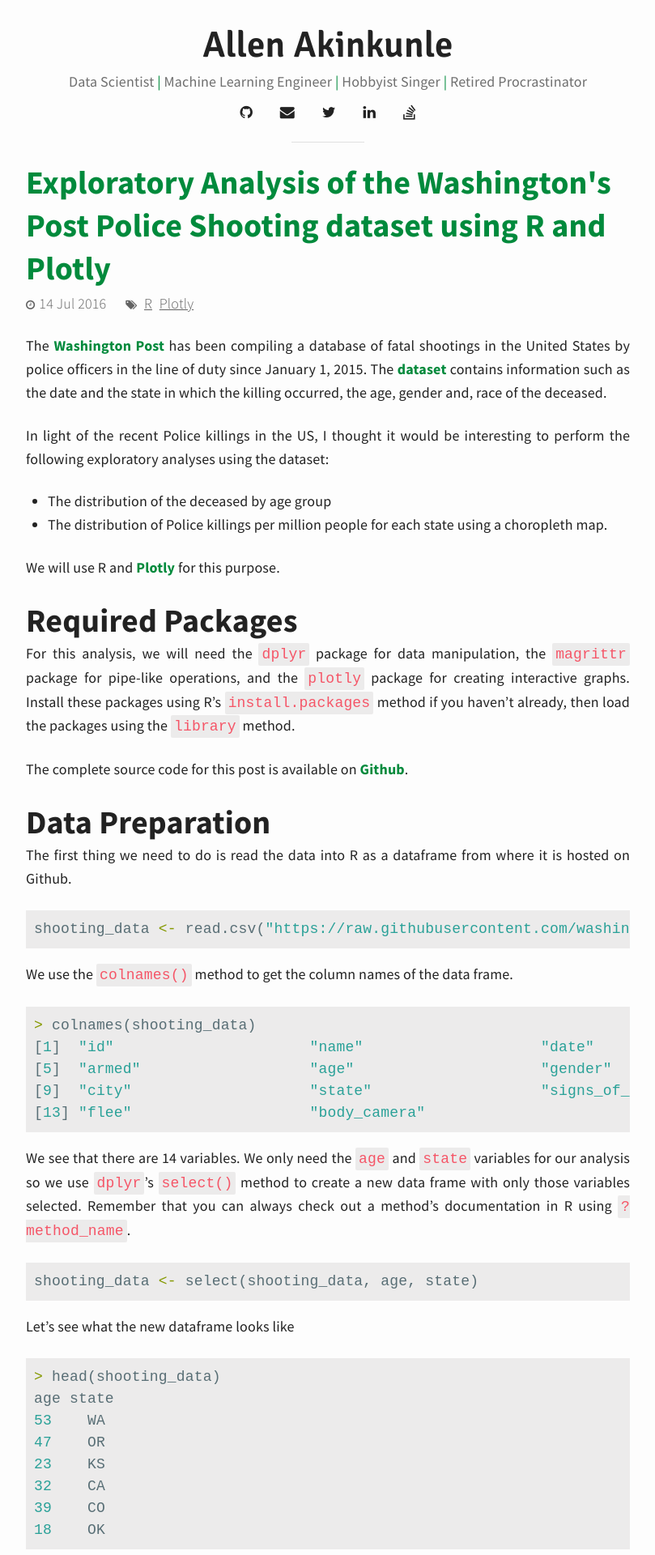
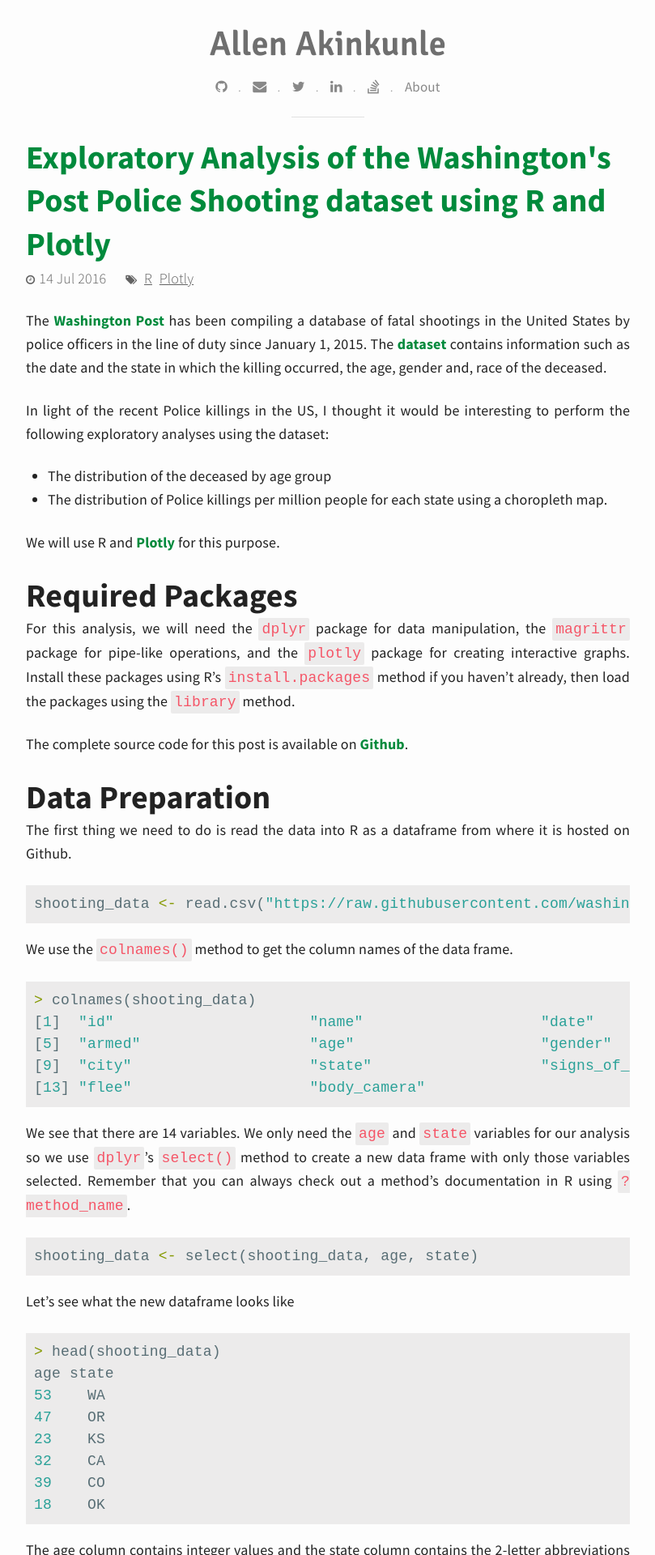
Before and after one commit to allenakinkunle/allenakinkunle.github.io, a Jekyll site: the page built from _posts/2016-07-14-exploratory-analysis-police-shooting.md, in a window 1280 px wide. Shown: the top 1920 px of the page at 81% size, without its empty margins (235-1044 px from the left). Built offline with Jekyll 4.4.1, drawn with Linux system fonts in a browser that asks for light colours; nearby versions of some CDN libraries; comment, search, counter and statistics services are not loaded.

Commit message:
Change header

```diff
--- a/Gemfile
+++ b/Gemfile
@@ -3,3 +3,4 @@
 gem 'kramdown'
 gem 'rouge'
 gem 'jekyll-watch'
+gem 'addressable'
--- a/_config.yml
+++ b/_config.yml
@@ -9,7 +9,7 @@
   url: "http://www.allenkunle.me"
 
 # Gems
-gems:     [jekyll-paginate]
+plugins:     [jekyll-paginate]
 
 # Tag page
 tag_page_layout: tag
--- a/_includes/header.html
+++ b/_includes/header.html
@@ -3,14 +3,14 @@
 		<a href="{{ site.baseurl }}">
 		  <h1>Allen Akinkunle</h1>
 		</a>
-		<p>Data Scientist <span class="diamond">|</span> Machine Learning Engineer <span class="diamond">|</span> Hobbyist Singer <span class="diamond">|</span> Retired Procrastinator</p>
 
 		<div class="social">
-		  <a href="https://github.com/allenakinkunle" target="_blank"><i class="fa fa-github"></i></a>
-		  <a href="mailto:hello@allenkunle.me" target="_blank"><i class="fa fa-envelope"></i></a>
-		  <a href="http://twitter.com/allenakinkunle" target="_blank"><i class="fa fa-twitter"></i></a>
-		  <a href="http://uk.linkedin.com/in/allenkunle" target="_blank"><i class="fa fa-linkedin"></i></a>
-		  <a href="http://stackoverflow.com/users/1748587/akinkunle-allen" target="_blank"><i class="fa fa-stack-overflow"></i></a>
+		  <a href="https://github.com/allenakinkunle" target="_blank"><i class="fa fa-github"></i></a> <i class="dot">.</i>
+		  <a href="mailto:hello@allenkunle.me" target="_blank"><i class="fa fa-envelope"></i></a> <i class="dot">.</i>
+		  <a href="http://twitter.com/allenakinkunle" target="_blank"><i class="fa fa-twitter"></i></a> <i class="dot">.</i>
+		  <a href="http://uk.linkedin.com/in/allenkunle" target="_blank"><i class="fa fa-linkedin"></i></a> <i class="dot">.</i>
+			<a href="http://stackoverflow.com/users/1748587/akinkunle-allen" target="_blank"><i class="fa fa-stack-overflow"></i></a> <i class="dot">.</i>
+			<a href="" class="about">About</a>
 		</div>
 	</div>
 </header>
--- a/_includes/nav-footer.html
+++ /dev/null
@@ -1,3 +0,0 @@
-<footer>
-
-</footer>
--- a/_sass/custom.scss
+++ b/_sass/custom.scss
@@ -24,7 +24,7 @@
     margin: 0 auto;
     margin-top: 0.5rem;
     a {
-      padding: 0 15px;
+      padding: 0 10px;
       &:hover,
       &:focus {
         color: $main-color;
--- a/_sass/layout.scss
+++ b/_sass/layout.scss
@@ -147,17 +147,28 @@
   position: relative;
   a {
   	text-decoration: none;
-  	color: $text-color;
-  	display: inline-block;
+  	color: lighten($text-color, 40%);
+    display: inline-block;
+    vertical-align: middle;
+    font-size: 17px;
+  }
+  a.about {
+    font-weight: normal;
+  }
+  .dot {
+    font-size: 0.8em;
+    color: lighten($text-color, 50%);
   }
   h1 {
   	font-family: 'Signika', sans-serif; //Emerald logo font
     font-weight: 600;
+    color: lighten($text-color, 30%);
   }
   &:after {
   	display: block;
     content: '';
     width: 5rem;
+    color: lighten($text-color, 50%);
     height: 1px;
     margin: 23px auto;
     margin-bottom: 0;
@@ -171,6 +182,15 @@
   text-align: justify;
   li {
     list-style-type: none;
+  }
+  &:after {
+  	display: block;
+    content: '';
+    width: 5rem;
+    height: 1px;
+    margin: 23px auto;
+    margin-bottom: 0;
+    background-color: lighten($text-color, 75%);
   }
 }
 
--- a/sitemap.xml
+++ b/sitemap.xml
@@ -59,8 +59,8 @@
   {% endfor %}
 
   {% for collection in site.collections %}
-    {% if collection[1].output %}
-      {% for doc in collection[1].docs %}
+    {% if collection.output %}
+      {% for doc in collection.docs %}
         <url>
           <loc>{{ site.url }}{{ doc.url | remove: "index.html" }}</loc>
           {% if doc.sitemap.lastmod %}
```
Also changed, not shown: Gemfile.lock, _includes/script.html (added).
